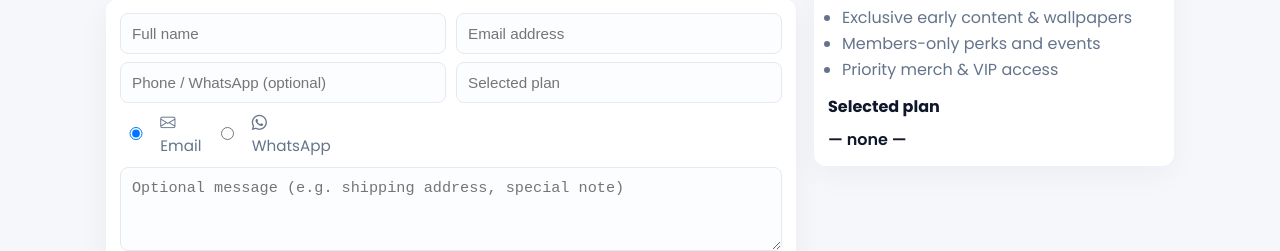
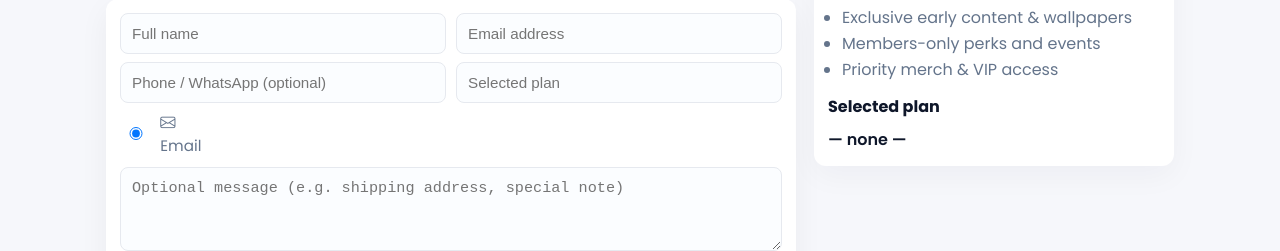
Before and after one commit to KingSDR15/-Kontrak-K-Fan-Club, a plain HTML site: page index.html in a window 1280 px wide. Shown: the part 1028-1279 px from the top of the page. Drawn offline with nearby package versions, Linux system fonts and the light colour scheme.

Commit message:
Update index.html

```diff
--- a/index.html
+++ b/index.html
@@ -186,11 +186,7 @@
               <span class="muted"><i class="bi bi-envelope"></i> Email</span>
             </label>
 
-            <!-- optional WhatsApp option; remove if you don't want it shown -->
-            <label style="display:flex;align-items:center;gap:.5rem">
-              <input type="radio" name="sendMethod" value="whatsapp">
-              <span class="muted"><i class="bi bi-whatsapp"></i> WhatsApp</span>
-            </label>
+
           </div>
 
           <textarea id="message" name="message" placeholder="Optional message (e.g. shipping address, special note)"></textarea>
```
